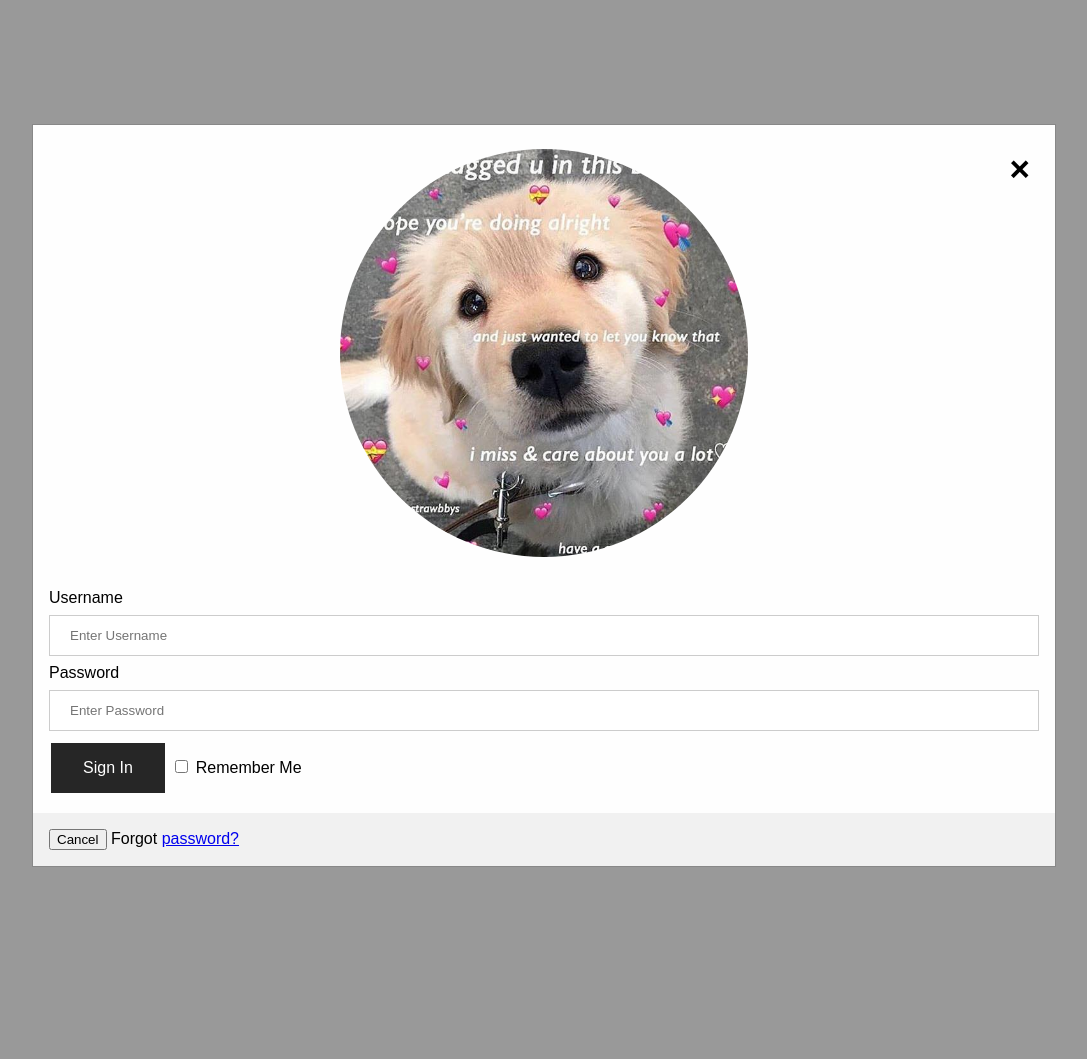
After one commit to lazyotter/cook-log, a Flask app: template app/templates/index.html in a window 1280 px wide, after a click on "Login". The commit adds this page. Shown: the whole page, without its empty margins (96-1183 px from the left). Run offline with Flask 2, Linux system fonts and the light colour scheme; the template is opened without the code that fills it: values that come from a table or form of the project are taken from there, others are empty.

Commit message:
added login modal

```diff
--- /dev/null
+++ b/app/forms.py
@@ -0,0 +1,9 @@
+from flask_wtf import FlaskForm
+from wtforms import StringField, PasswordField, BooleanField, SubmitField
+from wtforms.validators import DataRequired
+
+class LoginForm(FlaskForm):
+	username = StringField('Username', validators = [DataRequired()])
+	password = PasswordField('Password', validators=[DataRequired()])
+	remember_me = BooleanField('Remember Me')
+	submit = SubmitField('Sign In')
--- /dev/null
+++ b/app/routes.py
@@ -0,0 +1,19 @@
+from flask import render_template, flash, redirect
+from app import app
+from app.forms import LoginForm
+
+@app.route('/', methods = ['GET', 'POST'])
+@app.route('/index', methods = ['GET', 'POST'])
+def index():
+	form = LoginForm()
+	if form.validate_on_submit():
+		flash('Login requested for user {}, remember_me={}'.format(
+			form.username.data, form.remember_me.data))
+		return redirect('/index')
+	return render_template('index.html', form=form)
+
+'''@app.route('/login')
+def login():
+	form = LoginForm()
+	return render_template('login.html', title='Sign In', form=form)
+'''
--- a/css/style.css
+++ b/app/static/css/style.css
@@ -9,6 +9,33 @@ body {
 
 .header h1 {
 	font-size: 40px;
+}
+
+/* Add Zoom Animation */
+.animate {
+  -webkit-animation: animatezoom 0.6s;
+  animation: animatezoom 0.6s
+}
+
+@-webkit-keyframes animatezoom {
+  from {-webkit-transform: scale(0)}
+  to {-webkit-transform: scale(1)}
+}
+
+@keyframes animatezoom {
+  from {transform: scale(0)}
+  to {transform: scale(1)}
+}
+
+/* Change styles for span and cancel button on extra small screens */
+@media screen and (max-width: 300px) {
+  span.psw {
+     display: block;
+     float: none;
+  }
+  .cancelbtn {
+     width: 100%;
+  }
 }
 
 /* Style the buttons on main page */
@@ -33,6 +60,27 @@ body {
   flex-direction: column;
   justify-content: center;
   height: 100vh;
+  z-index: 1;
+}
+
+/* The Close Button (x) */
+.close {
+  position: absolute;
+  right: 25px;
+  top: 0;
+  color: #000;
+  font-size: 35px;
+  font-weight: bold;
+}
+
+.close:hover,
+.close:focus {
+  color: red;
+  cursor: pointer;
+}
+
+.container {
+  padding: 16px;
 }
 
 .footer {
@@ -40,6 +88,29 @@ body {
   text-align: center; /* Center text*/
   background: #ddd; /* Grey background */
 }
+
+img.avatar {
+  width: 40%;
+  border-radius: 50%;
+}
+
+/* Center the image and position the close button */
+.imgcontainer {
+  text-align: center;
+  margin: 24px 0 12px 0;
+  position: relative;
+}
+
+/* Full-width input fields */
+input[type=text], input[type=password] {
+  width: 100%;
+  padding: 12px 20px;
+  margin: 8px 0;
+  display: inline-block;
+  border: 1px solid #ccc;
+  box-sizing: border-box;
+}
+
 .item-bottom{
   align-items: start;
   grid-area: 2;
@@ -55,6 +126,29 @@ body {
   flex: 70%; /* Set the width of the main content */
   background-color: white; /* White background color */
   padding: 20px; /* Some padding */
+}
+
+/* The Modal (background) */
+.modal {
+  display: none; /* Hidden by default */
+  position: fixed; /* Stay in place */
+  z-index: 2; /* Sit on top */
+  left: 0;
+  top: 0;
+  width: 100%; /* Full width */
+  height: 100%; /* Full height */
+  overflow: auto; /* Enable scroll if needed */
+  background-color: rgb(0,0,0); /* Fallback color */
+  background-color: rgba(0,0,0,0.4); /* Black w/ opacity */
+  padding-top: 60px;
+}
+
+/* Modal Content/Box */
+.modal-content {
+  background-color: #fefefe;
+  margin: 5% auto 15% auto; /* 5% from the top, 15% from the bottom and centered */
+  border: 1px solid #888;
+  width: 80%; /* Could be more or less, depending on screen size */
 }
 
 /* Style the top navigation bar */
--- /dev/null
+++ b/app/templates/index.html
@@ -0,0 +1,74 @@
+<!DOCTYPE html>
+<html lang="en">
+
+<head>
+<title>huixtocihuatl</title>
+<link rel="stylesheet" href="{{ url_for('static', filename='css/style.css') }}">
+<meta charset="UTF-8">
+<meta name="viewport" content="width=device-width, initial-scale=1">
+</head>
+
+<body>
+	<div class="centre">
+		<div id="titlepage">
+			<div class="item-top">
+				<div class="header">
+					<h1>huixtocihuatl</h1>
+				</div>
+			</div>
+			<div class="item-bottom">
+				<button class=btn onclick="showlogin()" style="width:auto;">Login</button>
+				<button class=btn onclick="document.getElementbyId('register').style.display='block'" style="width:auto;">Register</button>
+			</div>
+		</div>
+	</div>
+	<!-- Modal -->
+	<div id="login" class="modal">
+
+		<!-- Modal Content -->
+		<form class="modal-content animate" action="" method="post" novalidate>
+			{{ form.hidden_tag() }}
+
+			<div class="imgcontainer">
+				<span onclick="document.getElementById('login').style.display='none'" class="close" title="Close Modal">&times;</span>
+    		<img src="../static/images/login.jpg" alt="Avatar" class="avatar">
+  		</div>
+
+			<div class="container">
+				{{ form.username.label }}
+				{{ form.username(placeholder="Enter Username") }}
+				{% for error in form.username.errors %}
+				<span style="color: red;">[{{ error }}]</span>
+				{% endfor %}
+
+				{{ form.password.label }}
+				{{ form.password(placeholder="Enter Password") }}
+
+				{{ form.submit(class="btn") }}
+				{{ form.remember_me() }} {{form.remember_me.label }}
+			</div>
+
+    	<div class="container" style="background-color:#f1f1f1">
+	      <button type="button" onclick="document.getElementById('login').style.display='none'" class="cancelbtn">Cancel</button>
+	      <span class="psw">Forgot <a href="#">password?</a></span>
+    	</div>
+		</form>
+	</div>
+</body>
+
+<script>
+// Get the modal
+var modal = document.getElementById('login');
+
+function showlogin() {
+	modal.style.display = "block";
+}
+// When the user clicks anywhere outside of the modal, close it
+window.onclick = function(event) {
+    if (event.target == modal) {
+        modal.style.display = "none";
+    }
+}
+</script>
+
+</html>
--- /dev/null
+++ b/config.py
@@ -0,0 +1,4 @@
+import os
+
+class Config(object):
+	SECRET_KEY = os.environ.get('SECRET_KEY') or 'you-will-never-guess'
--- /dev/null
+++ b/cooklog.py
@@ -0,0 +1 @@
+from app import app
```
Also changed, not shown: app/__init__.py (added, +7 -0 lines), html/index.html (deleted, +0 -27 lines), app/static/images/login.jpg (added), app/templates/titlepage.html (renamed from html/titlepage.html), 9 other files.
